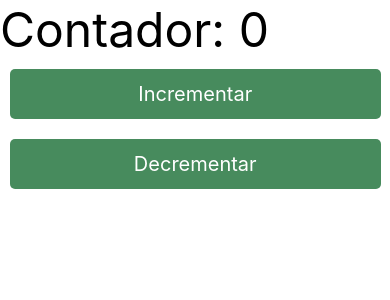
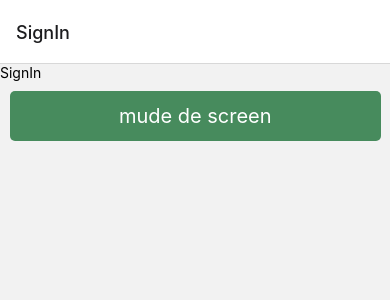
Before and after one commit to vagnersilvaifsul/pdm_aulas_2023_1, a React Native app: screen / in a window 390 px wide. Shown: the top 300 px of the page. Built offline with nearby package versions, Linux system fonts and the light colour scheme.

Commit message:
feat: navigation

```diff
--- a/App.js
+++ b/App.js
@@ -1,50 +1,19 @@
-import React, {useEffect, useState} from 'react';
-import {View, StyleSheet} from 'react-native';
-import MyButtom from './src/components/MyButtom';
-import styled from 'styled-components/native';
+import React from 'react';
+import {NavigationContainer} from '@react-navigation/native';
+import {createNativeStackNavigator} from '@react-navigation/native-stack';
+import SignIn from './src/screens/SignIn';
+import Home from './src/screens/Home';
 
-const Text = styled.Text`
-  font-size: 48px;
-`;
+const Stack = createNativeStackNavigator();
 
 const App = () => {
-  const [cont, setCont] = useState(0);
-
-  //useEffect(() => {}, []);
-  //criação do componente
-  useEffect(() => {
-    console.log('chamou na criação do componente');
-
-    return () => {
-      console.log('chamou ao destruir o componente');
-    };
-  }, []);
-
-  //na atualização do componente
-  useEffect(() => {
-    console.log('chamou na atualização do componente');
-  }, [cont]);
-
-  const incrementar = () => {
-    setCont(cont + 1);
-  };
-
-  const decrementar = () => {
-    setCont(cont - 1);
-  };
-
   return (
-    <View>
-      <Text>Contador: {cont}</Text>
-      <MyButtom text="Incrementar" onClick={incrementar} />
-      <MyButtom text="Decrementar" onClick={decrementar} />
-    </View>
+    <NavigationContainer>
+      <Stack.Navigator initialRouteName="SignIn">
+        <Stack.Screen component={SignIn} name="SignIn" />
+        <Stack.Screen component={Home} name="Home" />
+      </Stack.Navigator>
+    </NavigationContainer>
   );
 };
 export default App;
-
-const styles = StyleSheet.create({
-  text: {
-    fontSize: 48,
-  },
-});
--- a/package.json
+++ b/package.json
@@ -10,8 +10,12 @@
     "test": "jest"
   },
   "dependencies": {
+    "@react-navigation/native": "^6.1.6",
+    "@react-navigation/native-stack": "^6.9.12",
     "react": "18.2.0",
     "react-native": "0.71.3",
+    "react-native-safe-area-context": "^4.5.0",
+    "react-native-screens": "^3.20.0",
     "styled-components": "^5.3.8"
   },
   "devDependencies": {
--- /dev/null
+++ b/src/screens/Home/index.js
@@ -0,0 +1,40 @@
+import React, {useEffect, useState} from 'react';
+import {View} from 'react-native';
+import MyButtom from '../../components/MyButtom';
+import {Text} from './styles';
+
+const Home = () => {
+  const [cont, setCont] = useState(0);
+
+  //useEffect(() => {}, []);
+  //criação do componente
+  useEffect(() => {
+    console.log('chamou na criação do componente');
+
+    return () => {
+      console.log('chamou ao destruir o componente');
+    };
+  }, []);
+
+  //na atualização do componente
+  useEffect(() => {
+    console.log('chamou na atualização do componente');
+  }, [cont]);
+
+  const incrementar = () => {
+    setCont(cont + 1);
+  };
+
+  const decrementar = () => {
+    setCont(cont - 1);
+  };
+
+  return (
+    <View>
+      <Text>Contador: {cont}</Text>
+      <MyButtom text="Incrementar" onClick={incrementar} />
+      <MyButtom text="Decrementar" onClick={decrementar} />
+    </View>
+  );
+};
+export default Home;
--- /dev/null
+++ b/src/screens/Home/styles.js
@@ -0,0 +1,5 @@
+import styled from 'styled-components/native';
+
+export const Text = styled.Text`
+  font-size: 48px;
+`;
--- /dev/null
+++ b/src/screens/SignIn/index.js
@@ -0,0 +1,19 @@
+import React from 'react';
+import {View, Text} from 'react-native';
+import MyButtom from '../../components/MyButtom';
+
+// import { Container } from './styles';
+
+const SignIn = ({navigation}) => {
+  return (
+    <View>
+      <Text>SignIn</Text>
+      <MyButtom
+        text="mude de screen"
+        onClick={() => navigation.navigate('Home')}
+      />
+    </View>
+  );
+};
+
+export default SignIn;
```
Also changed, not shown: src/screens/SignIn/styles.js (added), 1 other file (tests, documents, lock files or other folders).
